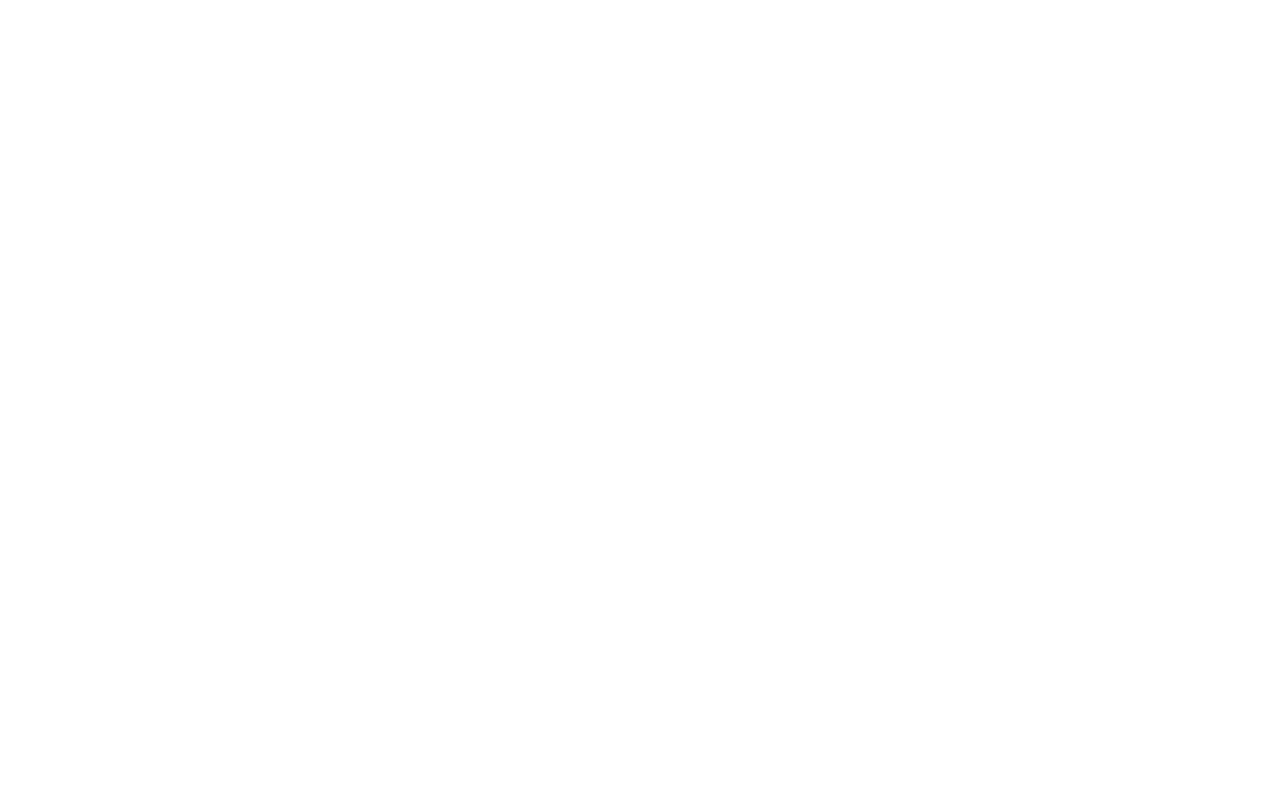
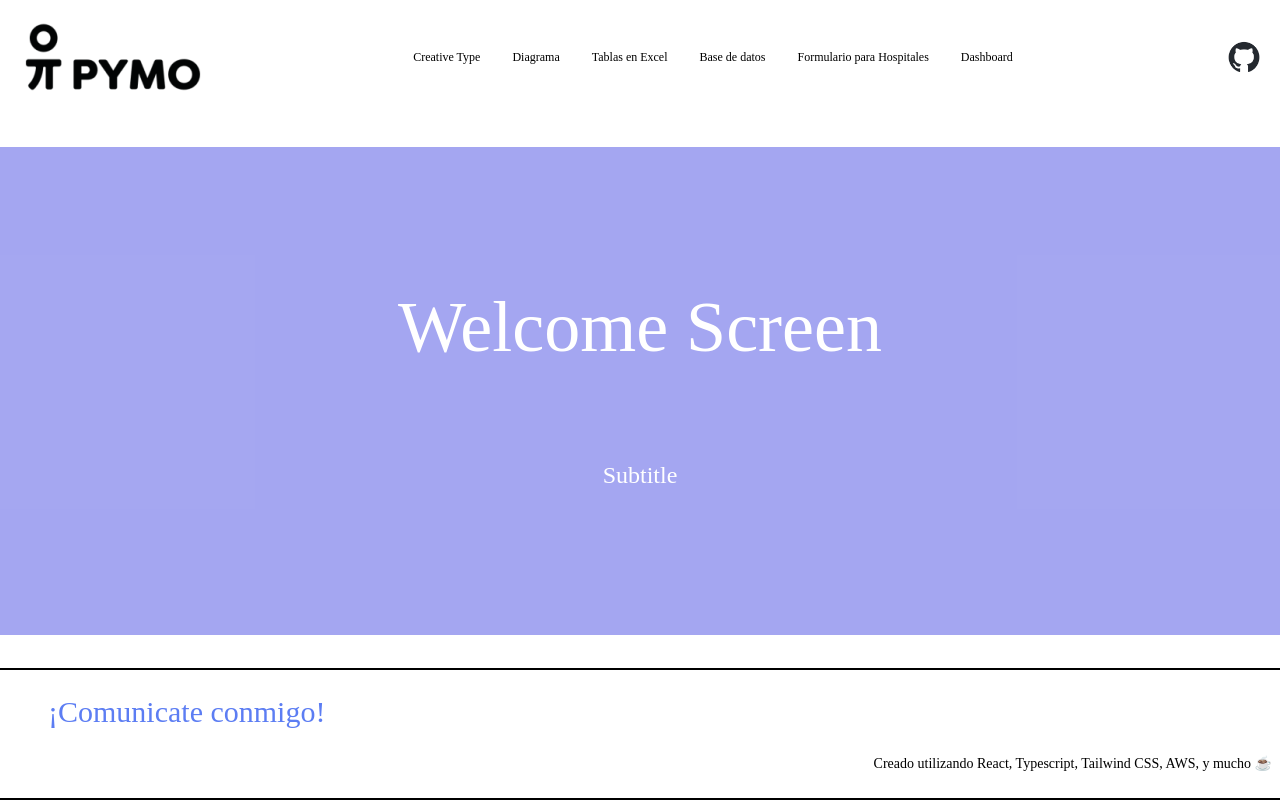
Before and after one commit to lucianamendezg/pymo_caso, a React (Create React App) app: page / in a window 1280 px wide. Built offline with nearby package versions, Linux system fonts and the light colour scheme; a web font is replaced by a local one.

Commit message:
router created

```diff
--- a/package.json
+++ b/package.json
@@ -12,6 +12,7 @@
     "@types/react-dom": "^18.2.13",
     "react": "^18.2.0",
     "react-dom": "^18.2.0",
+    "react-router-dom": "^6.17.0",
     "react-scripts": "5.0.1",
     "typescript": "^4.9.5",
     "web-vitals": "^2.1.4"
--- a/src/App.tsx
+++ b/src/App.tsx
@@ -1,10 +1,18 @@
 import React from 'react';
-import { Header } from './components/layout/header'
-import { Footer } from './components/layout/footer'
+import { BrowserRouter, Route, Routes } from 'react-router-dom'
+import WelcomeScreen from './components/welcome-screen/welcomeScreen';
+import Formulario from './components/formulario/formulatio';
+import Dashboard from './components/dashboard/dashboard';
 
 function App() {
   return (
-    <div></div>
+    <BrowserRouter>
+      <Routes>
+        <Route path='/' element={<WelcomeScreen/>}/>
+        <Route path='/formulario' element={<Formulario/>}/>
+        <Route path='/dashboard' element={<Dashboard/>}/>
+      </Routes>
+    </BrowserRouter>
   );
 }
 
--- /dev/null
+++ b/src/components/dashboard/dashboard.tsx
@@ -0,0 +1,14 @@
+import HeroImage from "../layout/heroImage"
+import Layout from "../layout/layout"
+
+export default function Dashboard () {
+    return (
+        <Layout>
+            <HeroImage
+                title={'Dashboard'}
+                subtitle={'Subtitle'}
+                image=''
+            />
+        </Layout>
+    )
+}
--- /dev/null
+++ b/src/components/formulario/formulatio.tsx
@@ -0,0 +1,14 @@
+import HeroImage from "../layout/heroImage"
+import Layout from "../layout/layout"
+
+export default function Formulario () {
+    return (
+        <Layout>
+            <HeroImage
+                title={'Formulario'}
+                subtitle={'Subtitle'}
+                image=''
+            />
+        </Layout>
+    )
+}
--- /dev/null
+++ b/src/components/welcome-screen/welcomeScreen.tsx
@@ -0,0 +1,14 @@
+import HeroImage from "../layout/heroImage"
+import Layout from "../layout/layout"
+
+export default function WelcomeScreen () {
+    return (
+        <Layout>
+            <HeroImage
+                title={'Welcome Screen'}
+                subtitle={'Subtitle'}
+                image=''
+            />
+        </Layout>
+    )
+}
```
Also changed, not shown: 1 other file (tests, documents, lock files or other folders).
